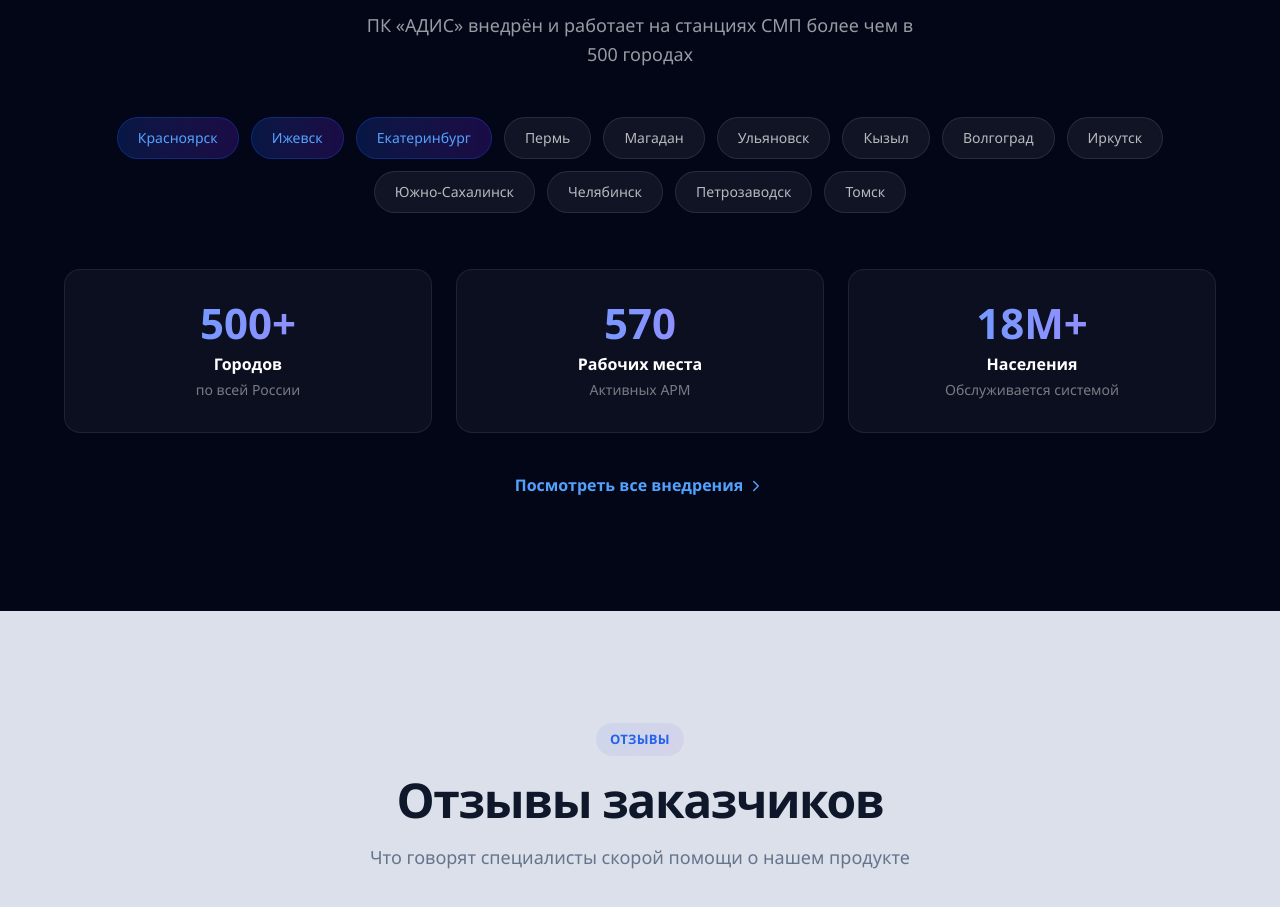
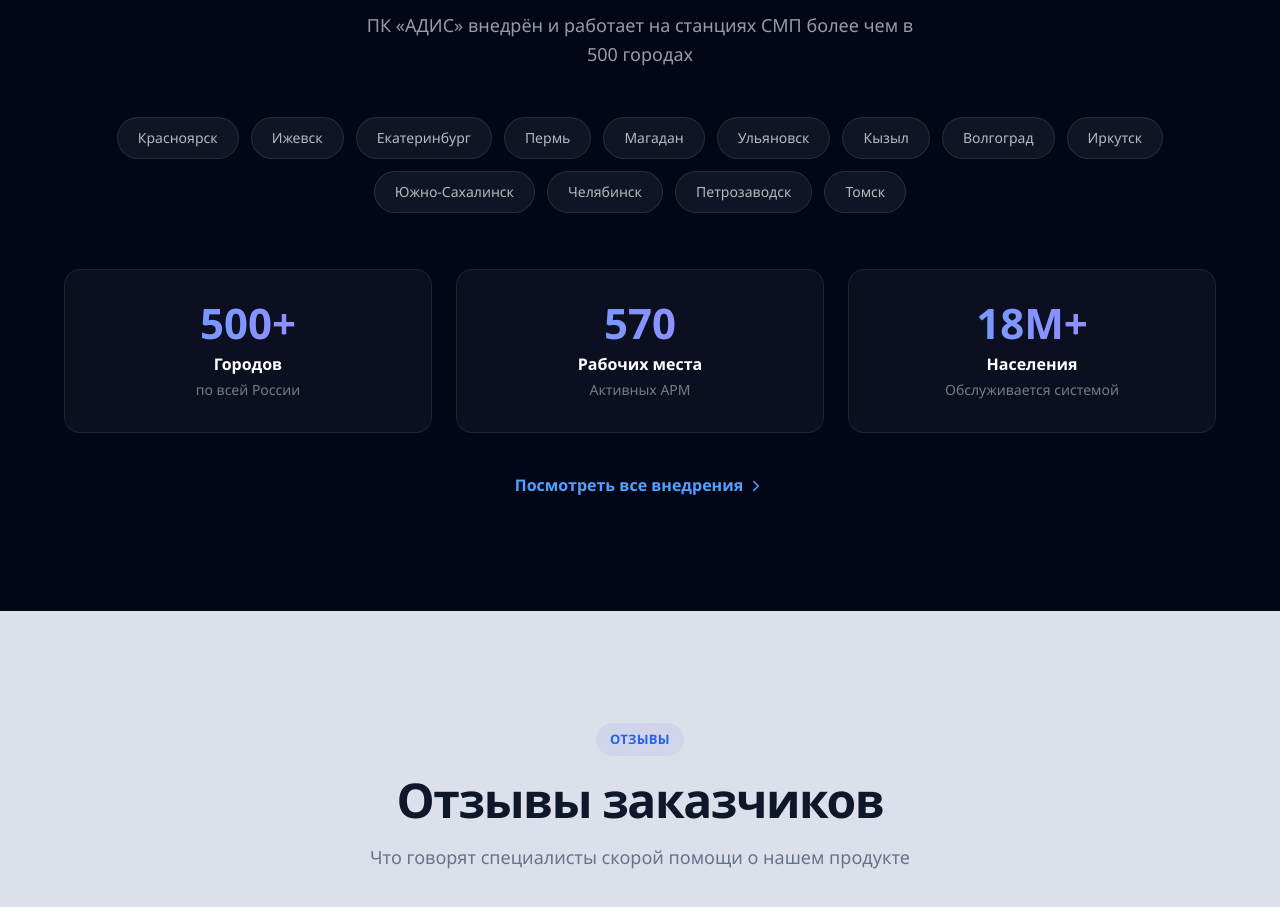
Before and after one commit to Bulka84/adis, a Next.js app: page / in a window 1280 px wide. Shown: the part 2595-3502 px from the top of the page. Built offline with nearby package versions, Linux system fonts and the light colour scheme.

Commit message:
Remove highlighted cities on homepage

```diff
--- a/src/app/page.tsx
+++ b/src/app/page.tsx
@@ -236,14 +236,10 @@ export default function HomePage() {
 
           {/* Region tags */}
           <div className="flex flex-wrap gap-3 justify-center mb-14">
-            {geoRegions.map((region, i) => (
+            {geoRegions.map((region) => (
               <span
                 key={region}
-                className={`px-5 py-2.5 rounded-full text-sm font-medium border transition-all ${
-                  i < 3
-                    ? "bg-gradient-to-r from-blue-600/20 to-violet-600/20 border-blue-600/30 text-blue-400"
-                    : "bg-white/[0.06] border-white/10 text-white/70 hover:bg-white/[0.12] hover:border-white/20 hover:text-white"
-                }`}
+                className="px-5 py-2.5 rounded-full text-sm font-medium border transition-all bg-white/[0.06] border-white/10 text-white/70 hover:bg-white/[0.12] hover:border-white/20 hover:text-white"
               >
                 {region}
               </span>
```
